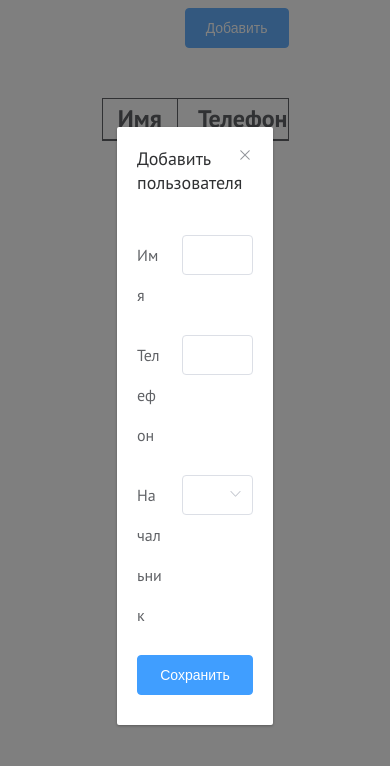
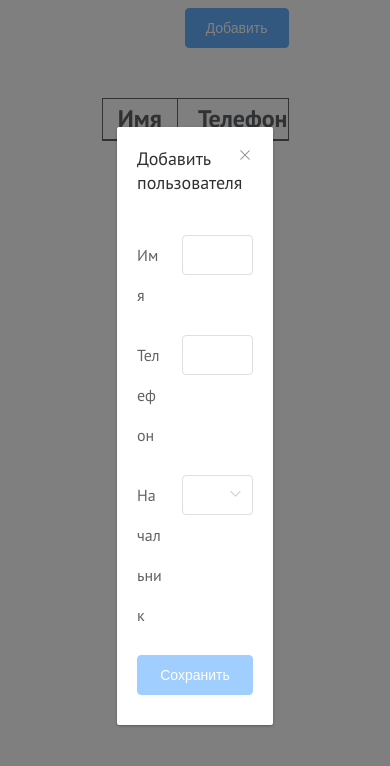
Before and after one commit to KulikovaMariya/vue-test, a Vue app: page / in a window 390 px wide. Both pictures are taken after a click on the button "Добавить". Shown: the top 766 px of the page. Built offline with nearby package versions, Linux system fonts and the light colour scheme.

Commit message:
feat: disable form button if name or phone field is not fill

```diff
--- a/src/components/AddUserForm.vue
+++ b/src/components/AddUserForm.vue
@@ -31,7 +31,7 @@
         </el-select>
       </el-col>
     </el-row>
-    <el-button type="primary" @click="onClick">Сохранить</el-button>
+    <el-button :disabled="idDisabledBtn" type="primary" @click="onClick">Сохранить</el-button>
   </div>
 </template>
 
@@ -50,9 +50,14 @@ import { getUsersFlatList } from '@/store/helpers'
       }
     },
    computed: {
-      supervisors () {
-        return getUsersFlatList(this.$store.getters.users)
+    supervisors () {
+      return getUsersFlatList(this.$store.getters.users)
+    },
+    idDisabledBtn () {
+      if (this.user.name === null || this.user.phoneNumber === null) {
+        return true
       }
+    }
    },
     methods: {
       onClick () {
```
